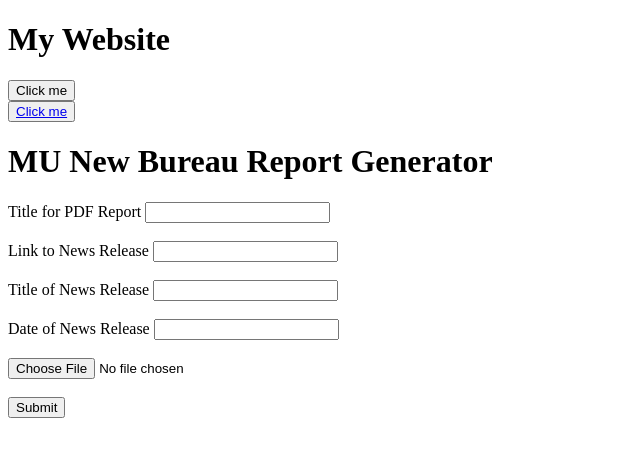
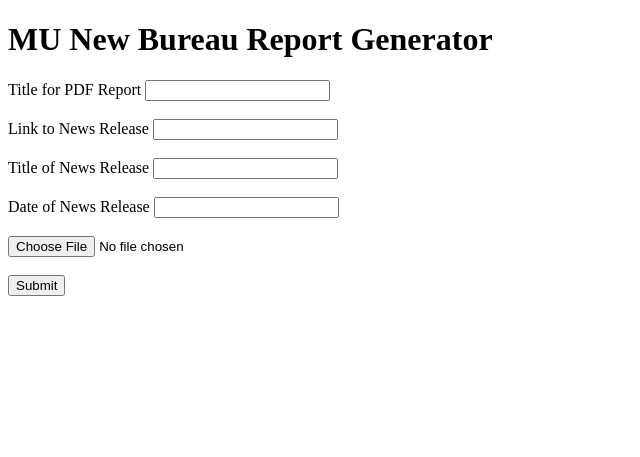
Before and after one commit to MU-News-Bureau/setup, a Flask app: page / in a window 1280 px wide. Shown: the top 457 px of the page, without its empty margins (0-640 px from the left). Run offline with Flask 2, Linux system fonts and the light colour scheme.

Commit message:
deleting lines from example

```diff
--- a/flask_proj/server.py
+++ b/flask_proj/server.py
@@ -5,12 +5,6 @@ app = Flask(__name__)
 @app.route('/')
 def index():
   return render_template('index.html')
-
-@app.route('/my-link/')
-def my_link():
-  print ('I got clicked!')
-
-  return 'Click.'
 
 @app.route('/report-submit/')
 def report_submit():
--- a/flask_proj/templates/index.html
+++ b/flask_proj/templates/index.html
@@ -4,13 +4,7 @@
 <head><title>Test</title>
     <meta charset=utf-8> </head>
     <body>
-        <h1>My Website</h1>
-        <form action="/my-link/">
-            <input type="submit" value="Click me" />
-        </form>
-
-        <button> <a href="/my-link/">Click me</a></button>
-        <h1>MU New Bureau Report Generator</h1>
+     <h1>MU New Bureau Report Generator</h1>
         <form action = "/report-submit/" method = "GET">
             <label for="report_title">Title for PDF Report</label>
             <input type="text" id="report_title" name="report_title"><br><br>
```
